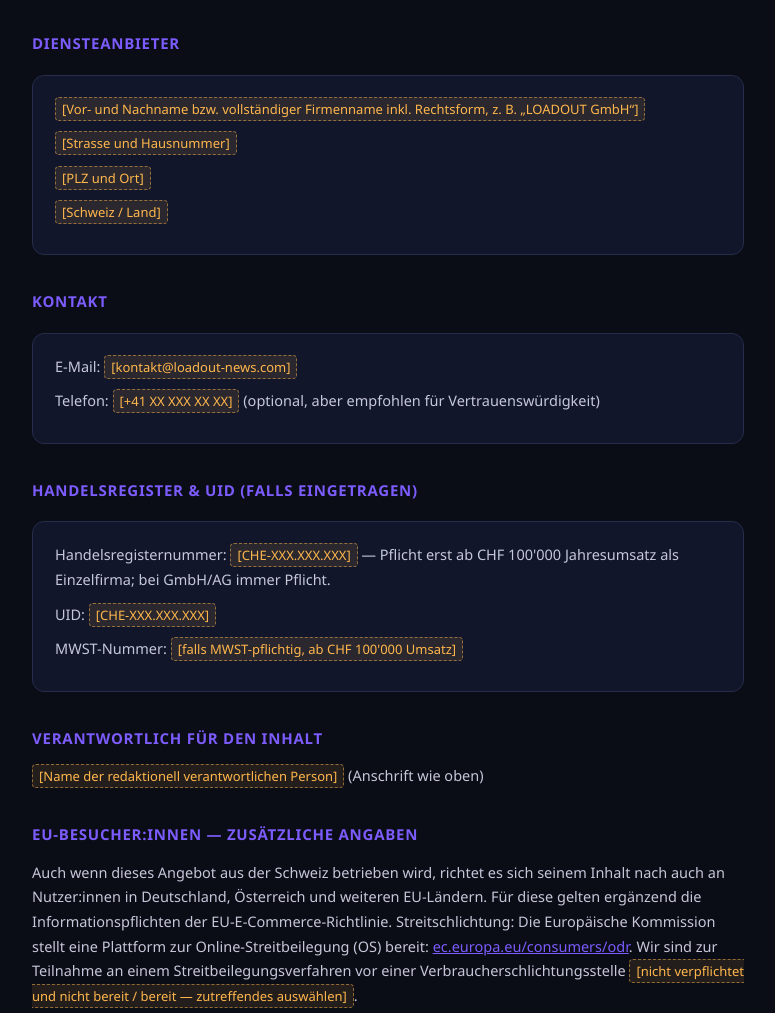
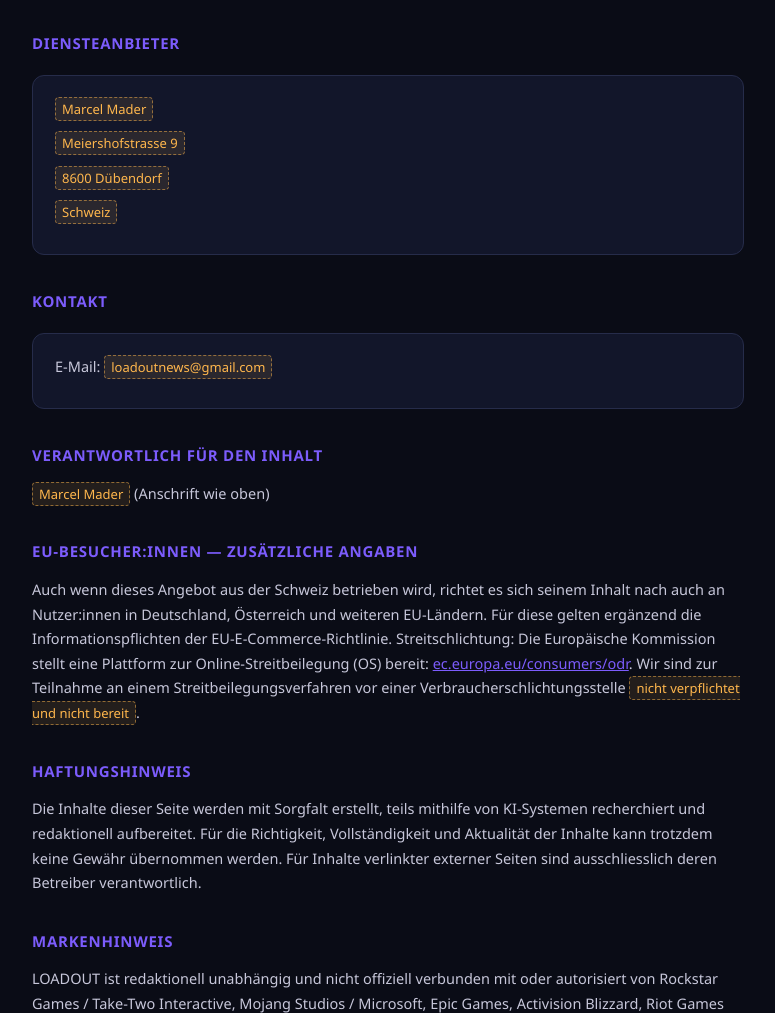
Before and after one commit to Loadoutnews/loadout-website, a plain HTML site: page impressum.html in a window 1280 px wide. Shown: the part 354-1367 px from the top of the page, without its empty margins (252-1027 px from the left). Drawn offline with Linux system fonts and the light colour scheme.

Commit message:
Update impressum.html

```diff
--- a/impressum.html
+++ b/impressum.html
@@ -59,27 +59,21 @@
 
   <h2>Diensteanbieter</h2>
   <div class="box">
-    <p><span class="fill">[Vor- und Nachname bzw. vollständiger Firmenname inkl. Rechtsform, z. B. „LOADOUT GmbH“]</span></p>
-    <p><span class="fill">[Strasse und Hausnummer]</span></p>
-    <p><span class="fill">[PLZ und Ort]</span></p>
-    <p><span class="fill">[Schweiz / Land]</span></p>
+    <p><span class="fill">Marcel Mader</span></p>
+    <p><span class="fill">Meiershofstrasse 9</span></p>
+    <p><span class="fill">8600 Dübendorf</span></p>
+    <p><span class="fill">Schweiz</span></p>
   </div>
 
   <h2>Kontakt</h2>
   <div class="box">
-    <p>E-Mail: <span class="fill">[kontakt@loadout-news.com]</span></p>
-    <p>Telefon: <span class="fill">[+41 XX XXX XX XX]</span> (optional, aber empfohlen für Vertrauenswürdigkeit)</p>
+    <p>E-Mail: <span class="fill">loadoutnews@gmail.com</span></p>
   </div>
 
-  <h2>Handelsregister &amp; UID (falls eingetragen)</h2>
-  <div class="box">
-    <p>Handelsregisternummer: <span class="fill">[CHE-XXX.XXX.XXX]</span> — Pflicht erst ab CHF 100'000 Jahresumsatz als Einzelfirma; bei GmbH/AG immer Pflicht.</p>
-    <p>UID: <span class="fill">[CHE-XXX.XXX.XXX]</span></p>
-    <p>MWST-Nummer: <span class="fill">[falls MWST-pflichtig, ab CHF 100'000 Umsatz]</span></p>
-  </div>
+
 
   <h2>Verantwortlich für den Inhalt</h2>
-  <p><span class="fill">[Name der redaktionell verantwortlichen Person]</span> (Anschrift wie oben)</p>
+  <p><span class="fill">Marcel Mader</span> (Anschrift wie oben)</p>
 
   <h2>EU-Besucher:innen — zusätzliche Angaben</h2>
   <p>
@@ -89,7 +83,7 @@
     stellt eine Plattform zur Online-Streitbeilegung (OS) bereit:
     <a href="https://ec.europa.eu/consumers/odr/" target="_blank" rel="noopener">ec.europa.eu/consumers/odr</a>.
     Wir sind zur Teilnahme an einem Streitbeilegungsverfahren vor einer Verbraucherschlichtungsstelle
-    <span class="fill">[nicht verpflichtet und nicht bereit / bereit — zutreffendes auswählen]</span>.
+    <span class="fill">nicht verpflichtet und nicht bereit</span>.
   </p>
 
   <h2>Haftungshinweis</h2>
```
